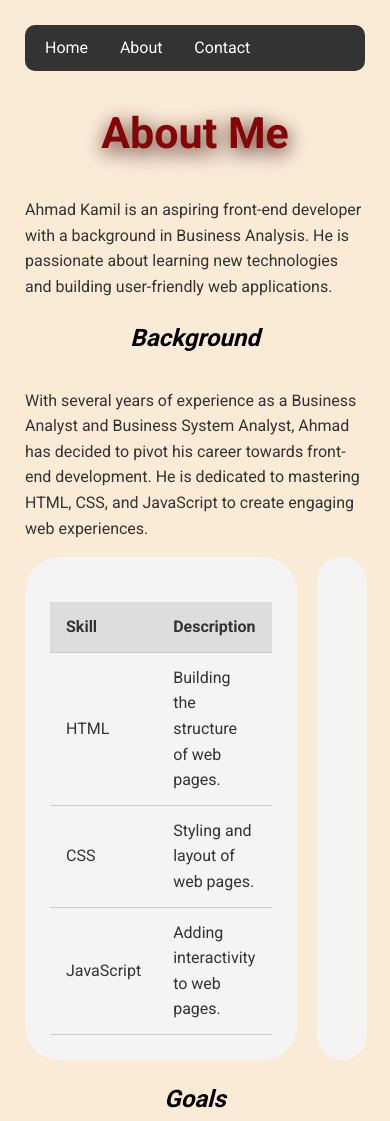
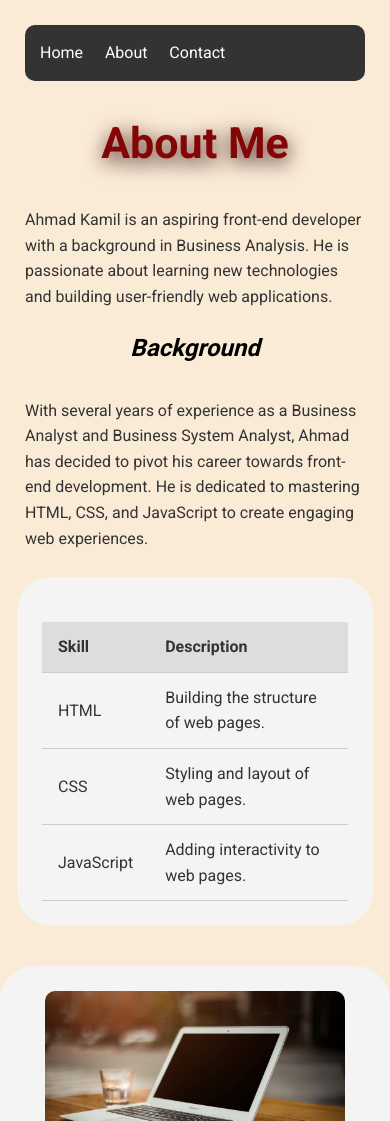
Before and after one commit to kakamilo91/Kamil-Portfolio-1, a plain HTML site: page about.html in a window 390 px wide. Shown: the top 1121 px of the page. Drawn offline with Linux system fonts and the light colour scheme.

Commit message:
Add responsive design with media queries.

```diff
--- a/style.css
+++ b/style.css
@@ -138,3 +138,25 @@ button {
     display: flex;                             /*button container display*/
     justify-content: center;                  /*button container justify content*/
 }
+
+@media (max-width: 768px) {                     /*responsive styles for screens smaller than 768px*/
+    .flex-container {
+        flex-direction: column;               /*flex container flex direction*/
+        align-items: center;                 /*flex container align items*/
+    }
+
+.flex-item {
+    width: 90%;                                  /*flex item width*/
+    margin: 10px 0;                                /*flex item margin*/
+}
+
+.image-box {
+    width: 100%;                                 /*image box width*/
+    height: auto;                                /*image box height*/
+}
+
+nav a {
+    display: inline-block;                          /*nav link display*/
+    margin: 5px;                              /*nav link margin*/
+}
+}
```
